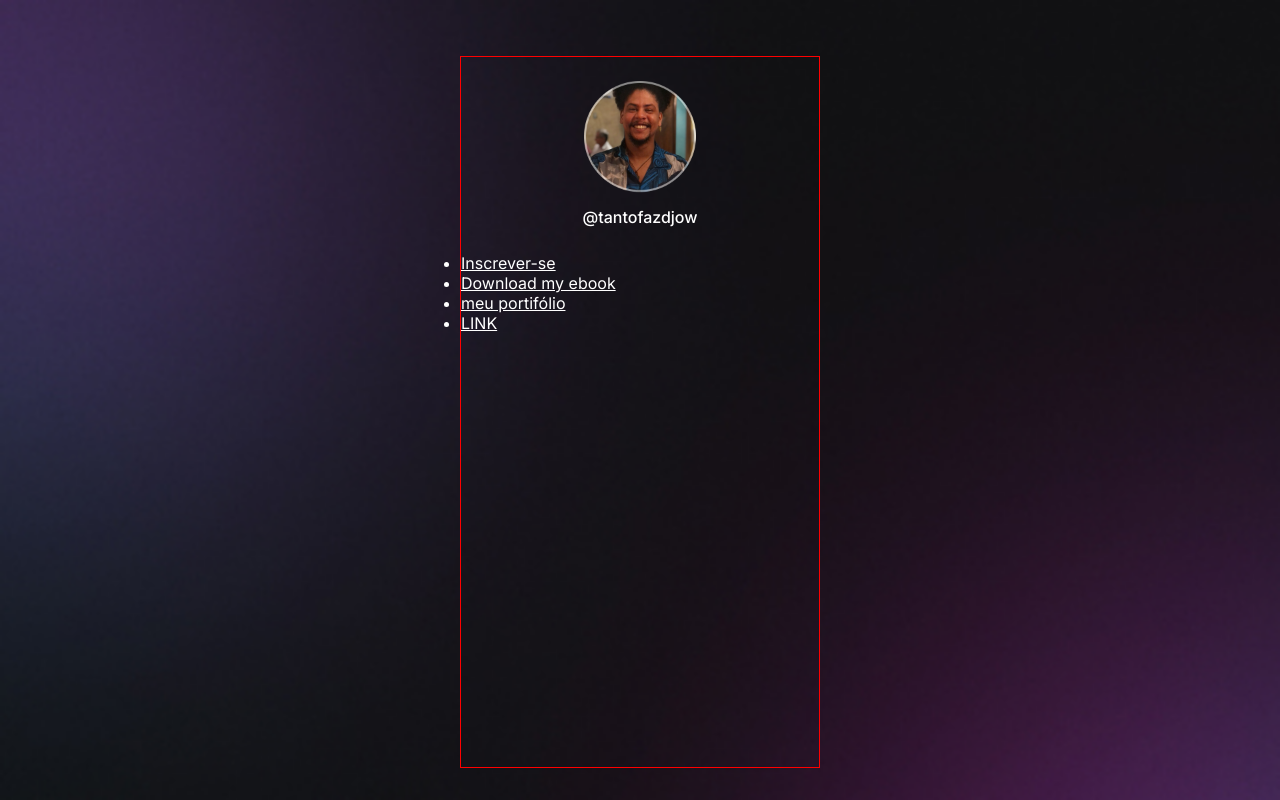
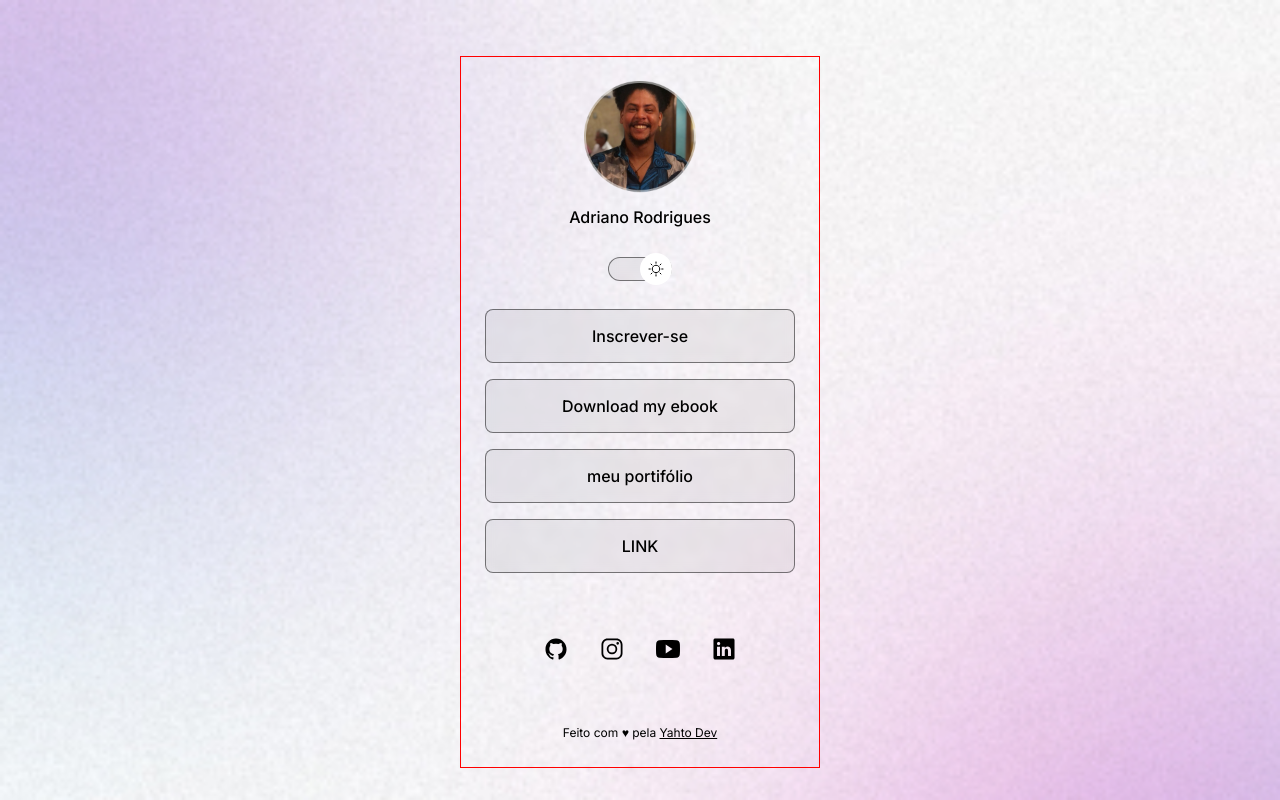
Before and after one commit to BugRed/web-profile, a plain HTML site: page index.html in a window 1280 px wide. Drawn offline with nearby package versions, Linux system fonts and the light colour scheme.

Commit message:
button, span, aligment, switch and light class

```diff
--- a/index.html
+++ b/index.html
@@ -1,7 +1,7 @@
 <!--documento html5 definido com doctype-->
 <!DOCTYPE html>
 <!-- elemento root ou html em si -->
-<html lang="pt-br">
+<html lang="pt-br" class="light">
   <!-- link para as fontes -->
   <link rel="preconnect" href="https://fonts.googleapis.com" />
   <link rel="preconnect" href="https://fonts.gstatic.com" crossorigin />
@@ -26,7 +26,13 @@
           src="./assets/avatar.png"
           alt="Foto de Adriano Rodrigues sorrindo com uma camisa de botão azul e fundo misto."
         />
-        <p>@tantofazdjow</p>
+        <p>Adriano Rodrigues</p>
+      </div>
+      <div id="switch">
+        <button>
+
+        </button>
+        <span></span>
       </div>
       <!-- ul cria listas não ordenadas -->
       <ul>
@@ -47,6 +53,31 @@
 
         <li><a href="#">LINK</a></li>
       </ul>
+      <div id="social-links">
+        <a href="https://github.com/BugRed"  target="_blank">
+          <ion-icon name="logo-github"></ion-icon>
+        </a>
+        <a href="https://www.instagram.com/tantofazdjow/" target="_blank">
+          <ion-icon name="logo-instagram"></ion-icon>
+        </a>
+        <a href="https://..." target="_blank">
+          <ion-icon name="logo-youtube"></ion-icon>
+        </a>
+        <a href="https://www.linkedin.com/in/adriano-rodrigues-da-silva-2a5708193/" target="_blank">
+          <ion-icon name="logo-linkedin"></ion-icon>
+        </a>
     </div>
+    <footer>
+      Feito com ♥ pela <a href="https://..." target="_blank">Yahto Dev</a>
+    </footer>
+
+    <script
+      type="module"
+      src="https://unpkg.com/ionicons@7.1.0/dist/ionicons/ionicons.esm.js"
+    ></script>
+    <script
+      nomodule
+      src="https://unpkg.com/ionicons@7.1.0/dist/ionicons/ionicons.js"
+    ></script>
   </body>
 </html>
--- a/style.css
+++ b/style.css
@@ -2,6 +2,26 @@
   margin: 0;
   padding: 0;
   box-sizing: border-box;
+}
+
+:root {
+  --text-color: white;
+  --bg-url: url(./assets/bg-mobile.jpg);
+  --stroke-color: rgba(255, 255, 255, 0.5);
+  --surface-color: rgba(255, 255, 255, 0.05);
+  --surface-color-hover: rgba(255, 255, 0, 0.02);
+  --highlight-color: rgba(255, 255, 255, 0.2);
+  --switch-bg-url: url(./assets/moon-stars.svg);
+}
+
+.light {
+  --text-color: black;
+  --bg-url: url(./assets/bg-mobile-light.jpg);
+  --stroke-color: rgba(0, 0, 0, 0.5);
+  --surface-color: rgba(0, 0, 0, 0.05);
+  --surface-color-hover: rgba(0, 0, 0, 0.02);
+  --highlight-color: rgba(0, 0, 0, 0.1);
+  --switch-bg-url: url(./assets/sun.svg);
 }
 
 body {
@@ -14,13 +34,13 @@ body {
 
   /* agrupar tudo acima em uma propriedade unica */
   /*atalho shorthand para background: 1color 2image 3no-repeat 4position/5size*/
-  background: url(./assets/bg-mobile.jpg) no-repeat top center/cover;
+  background: var(--bg-url) no-repeat top center/cover;
 }
 
 /* usar * faz utilizar essa referencia para todos dentro do body */
 body * {
   font-family: "Inter", sans-serif;
-  color: #ffffff;
+  color: var(--text-color);
 }
 
 /* # = seletor de ID */
@@ -31,6 +51,8 @@ body * {
 
   /* aceita 4 valores: se um valor aplica para todos, se dois valores aplica a 1 cima/baixo 2 direita/esquerda se três valores aplica 1 acima, 2 esquerda/direita se as quatro 1 cima, 2 direita, 3 baixo e 4 esquerda */
   margin: 56px auto 0px;
+
+  padding: 0 24px;
 }
 
 #profile {
@@ -46,4 +68,107 @@ body * {
   font-weight: 500;
   line-height: 24px;
   margin-top: 8px;
+  text-decoration: none;
 }
+
+#switch {
+  position: relative;
+  width: 64px;
+  /* Posicionamento de display block */
+  margin: 4px auto;
+}
+
+#switch button {
+  width: 32px;
+  height: 32px;
+  background: white var(--switch-bg-url) no-repeat center;
+  border: 0;
+  border-radius: 50%;
+
+  /* Sobrepondo items posicionamento de absolute*/
+  position: absolute;
+  top: 50%;
+  left: 0;
+  z-index: 1;
+  transform: translateY(-50%);
+}
+
+.light #switch button {
+  right: 0;
+  left: initial;
+}
+
+#switch span {
+  display: block;
+  width: 64px;
+  height: 24px;
+  background: var(--surface-color);
+  border: 1px solid var(--stroke-color);
+  backdrop-filter: blur(4px);
+  -webkit-backdrop-filter: blur(4px);
+  border-radius: 9999px;
+}
+
+/* links */
+ul {
+  list-style: none;
+
+  display: flex;
+  flex-direction: column;
+  gap: 16px;
+  padding: 24px 0;
+}
+
+ul li a {
+  display: flex;
+  justify-content: center;
+  align-items: center;
+
+  padding: 16px 24px;
+
+  background: var(--surface-color);
+  border: 1px solid var(--stroke-color);
+  border-radius: 8px;
+
+  backdrop-filter: blur(4px);
+  -webkit-backdrop-filter: blur(4px);
+
+  text-decoration: none;
+  font-weight: 500;
+
+  /* primeiro altera o background e depois coloca o tempo */
+  transition: background 0.3s;
+}
+/* pseudo-selector */
+ul li a:hover {
+  background: var(--surface-color-hover);
+  border: 1px solid var(--text-color);
+}
+
+#social-links {
+  display: flex;
+  justify-content: center;
+  padding: 24px 0;
+  font-size: 24px;
+}
+#social-links a {
+  /* alinhamento de display flex */
+  display: flex;
+  align-items: center;
+  justify-content: center;
+  padding: 16px;
+
+  transition: 0.3s;
+  border-radius: 50%;
+}
+
+#social-links a:hover {
+  background: var(--highlight-color);
+}
+
+footer {
+  /* Alinhamento de texto */
+  padding: 24px 0;
+  text-align: center;
+  font-size: 12px;
+}
```
Also changed, not shown: assets/bg-mobile-light.jpg (added), assets/moon-stars.svg (added), assets/sun.svg (added).
